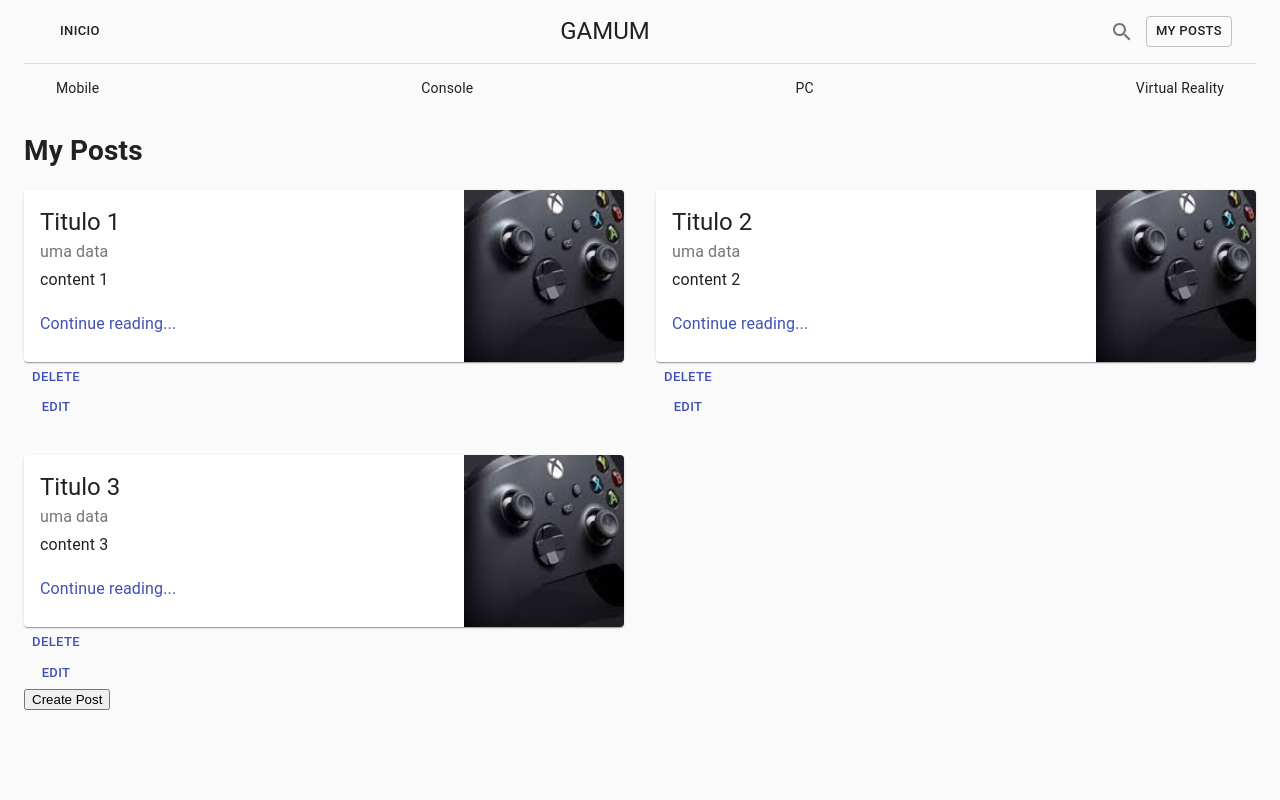
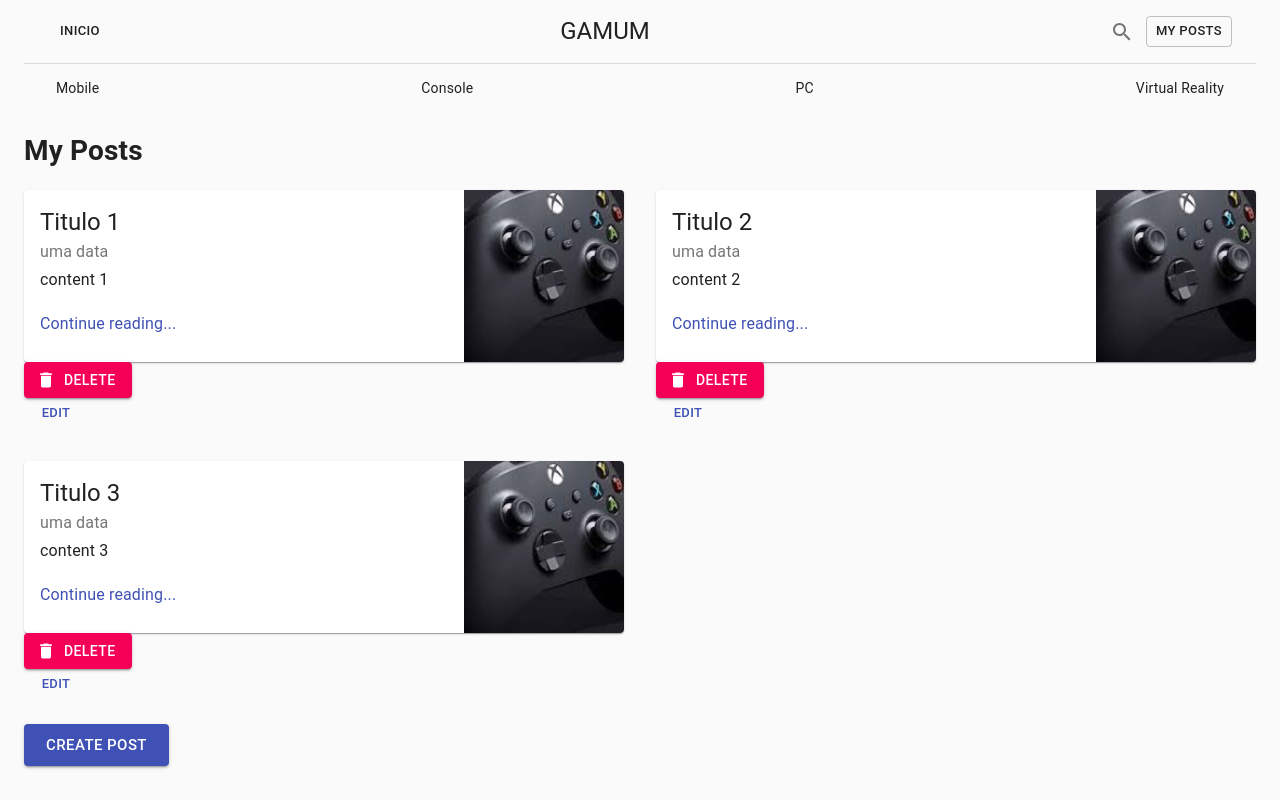
Before and after one commit to LucasVerdan/Gamum, a React (Create React App) app in the folder Frontend/gamum/: page /posts/my-posts in a window 1280 px wide. Built offline with nearby package versions, Linux system fonts and the light colour scheme.

Commit message:
Estilização buttons

```diff
--- a/Frontend/gamum/src/App/componentes/CreatePostModal.js
+++ b/Frontend/gamum/src/App/componentes/CreatePostModal.js
@@ -1,4 +1,7 @@
 import React from 'react';
+import Button from '@material-ui/core/Button';
+
+
 import PostFormModal from './PostFormModal';
 
 import PostService from '../services/post-service';
@@ -36,11 +39,9 @@ export default class CreatePostModal extends React.Component {
                   handleModal = {this.handleModal}
                   onSubmit = {this.onSubmit}
                />
-               <button
-                  onClick={this.handleModal}
-               >
-                Create Post
-               </button>
+               <Button variant="contained" size="large" color="primary" onClick={this.handleModal}>
+                    create post
+                </Button>
             </div>
         )
     }
--- a/Frontend/gamum/src/App/componentes/DeletePostButton.js
+++ b/Frontend/gamum/src/App/componentes/DeletePostButton.js
@@ -1,5 +1,7 @@
 import React from 'react'
 import Button from '@material-ui/core/Button';
+import DeleteIcon from '@material-ui/icons/Delete';
+
 
 import PostService from '../services/post-service';
 
@@ -7,7 +9,7 @@ const DeletePostButton = (props) => {
 
     const postService = new PostService(props)
     return(
-        <Button size="small" color="primary" onClick={() => {
+        <Button  variant="contained" color="secondary" startIcon={<DeleteIcon />} onClick={() => {
             postService.deleteUserPost(props.id)
         }}>
            Delete
--- a/Frontend/gamum/src/App/componentes/PostFormModal.js
+++ b/Frontend/gamum/src/App/componentes/PostFormModal.js
@@ -1,6 +1,9 @@
 import React from 'react';
 import Modal from 'react-modal'
 import '../styles/modal.css'
+
+import Button from '@material-ui/core/Button';
+
 
 
 
@@ -70,7 +73,10 @@ export default class PostFromModal extends React.Component {
                   <input className="input-form" type='text' onChange={this.onFontUrlChange} placeholder='Digite a url da fonte' value={this.state.fontUrl}/>
                   <textarea className="text-area"onChange={this.onContentChange} placeholder='Digite o conteudo da postagem' value = {this.state.content}/>
 
-                  <button className="button">Add Post</button>
+                  <Button variant="contained" size="large" color="primary">
+                    ADD POST
+                  </Button>
+
                </form>
 
 
--- a/Frontend/gamum/src/App/componentes/PostItem.js
+++ b/Frontend/gamum/src/App/componentes/PostItem.js
@@ -7,7 +7,6 @@ import CardActionArea from '@material-ui/core/CardActionArea';
 import CardContent from '@material-ui/core/CardContent';
 import CardMedia from '@material-ui/core/CardMedia';
 import Hidden from '@material-ui/core/Hidden';
-import Button from '@material-ui/core/Button';
 
 import EditPostModal from './EditPostModal'
 import DeletePostButton from './DeletePostButton'
@@ -61,7 +60,7 @@ const PostItem = (props) => {
         </Card>
       </CardActionArea>
       { props.user && <div>
-        <DeletePostButton id={props.id} history={props.history}/>
+        <DeletePostButton id={props.id} history={props.history}   />
         <EditPostModal
           id = {props.id}
           title = {props.title}
--- a/Frontend/gamum/src/App/paginas/InicialPage.js
+++ b/Frontend/gamum/src/App/paginas/InicialPage.js
@@ -1,6 +1,5 @@
 import React from 'react';
 
-import { makeStyles } from '@material-ui/core/styles';
 import CssBaseline from '@material-ui/core/CssBaseline';
 import Container from '@material-ui/core/Container';
 
--- a/Frontend/gamum/src/App/paginas/UserPosts.js
+++ b/Frontend/gamum/src/App/paginas/UserPosts.js
@@ -3,6 +3,10 @@ import CreatePostModal from '../componentes/CreatePostModal';
 import UserPostList from '../componentes/UserPostList'
 import CssBaseline from '@material-ui/core/CssBaseline';
 import Container from '@material-ui/core/Container';
+import Grid from '@material-ui/core/Grid';
+import { makeStyles } from '@material-ui/core/styles';
+
+
 
 import Header from '../componentes/Header'
 
@@ -16,14 +20,23 @@ const sections = [
 
   ];
 
+  const useStyles = makeStyles((theme) => ({
+    mainGrid: {
+      marginTop: theme.spacing(3),
+    },
+  }));
+
 const UserPosts = (props) => {
+  const classes = useStyles();
     return (
         <React.Fragment>
         <CssBaseline />
           <Container maxWidth="lg">
              <Header title="GAMUM" sections={sections} />
              <UserPostList history={props.history}/>
-             <CreatePostModal history={props.history}/>
+             <Grid container spacing={0} className={classes.mainGrid}>
+               <CreatePostModal history={props.history}/>
+             </Grid>
           </Container>
         </React.Fragment>
     )
--- a/Frontend/gamum/src/App/styles/modal.css
+++ b/Frontend/gamum/src/App/styles/modal.css
@@ -31,15 +31,6 @@ border-radius: 10px;
     text-align: center;
 }
 
-.button {
-    background: green;
-    border: none;
-    border-bottom: .3rem solid darken(chartreuse, 10%);
-    color:black;
-    font-weight: 500;
-    padding: 1.2rem;
-    margin: 5px;
-}
 
 .warning {
     color: red;
```
